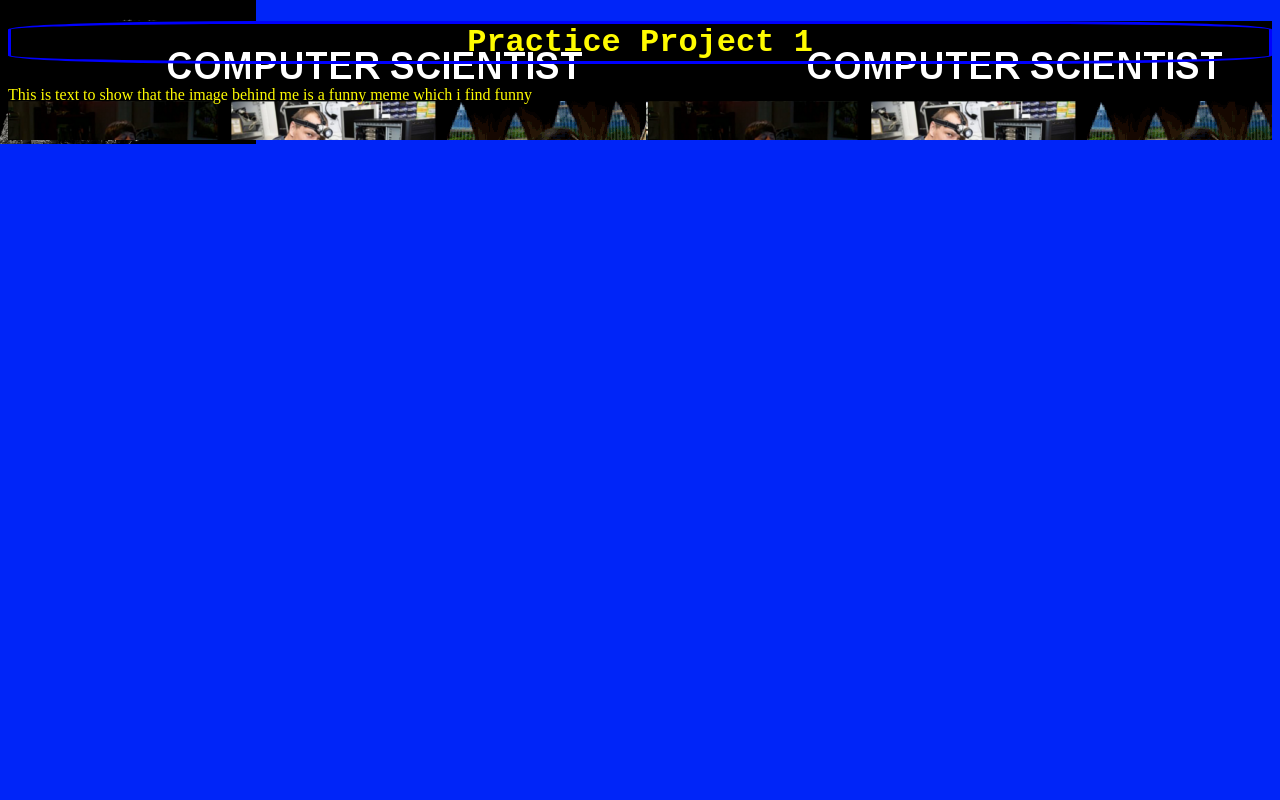
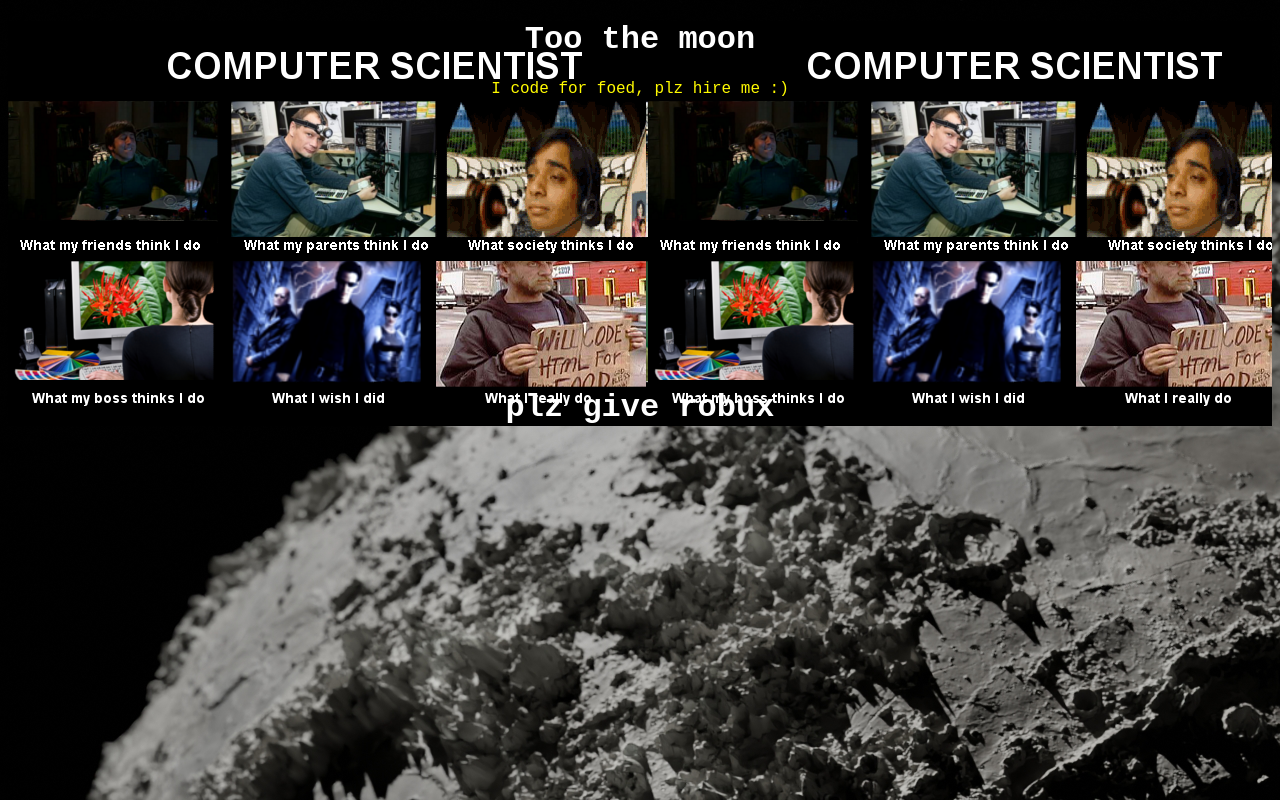
Before and after one commit to umfhero/PP-PersonalProject, a plain HTML site: page index.html in a window 1280 px wide. Drawn offline with Linux system fonts and the light colour scheme.

Commit message:
Gib Robux
I am poor, plz donate ,moneyz

```diff
--- a/index.html
+++ b/index.html
@@ -6,13 +6,28 @@
     <meta name="viewport" content="width=device-width, initial-scale=1.0">
     <title>Document</title>
     <link href="styles.css" rel="stylesheet" type="text/css" />
-    <link href="New relistic moon.jpg" rel="image" type="image" />
+
 </head>
-<h1>Practice Project 1</h1>
+<h1>Too the moon</h1>
 <body>
-    This is text to show that the image behind me is a funny meme which i find funny
+   I code for foed, plz hire me :)
 </body>
 <br>
 <br>
 <br>
+<br>
+<br>
+<br>
+<br>
+<br>
+<br>
+<br>
+<br>
+<br>
+<br>
+<br>
+<br>
+<br>
+
+<h1>plz give robux</h1>
 </html>
--- a/styles.css
+++ b/styles.css
@@ -7,18 +7,17 @@ body {
   height: auto;
   margin: auto;
   width: auto;
-  background-color: rgb(0, 37, 248);
-  background-repeat: no-repeat;
-  background-size: 20%;
   background-image: url("images/New\ realistc\ moon.jpg");
+
+
 }
 body {
+    font-family: 'Courier New', Courier, monospace;
+    text-align: center;
     background-image: url("images/COED\ FOOD.png");
 }
 h1 {
     font-family: 'Courier New', Courier, monospace;
     text-align: center;
-    border-radius: 20%;
-    border-color: blue;
-    border-style: solid;
+    color: white;
 }
```
